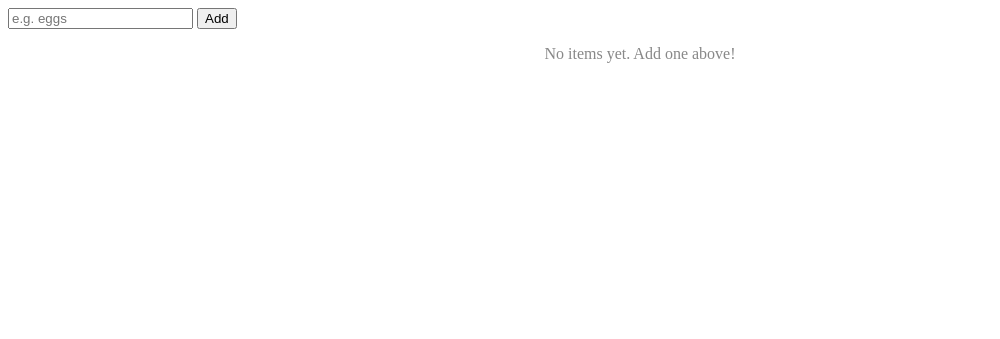
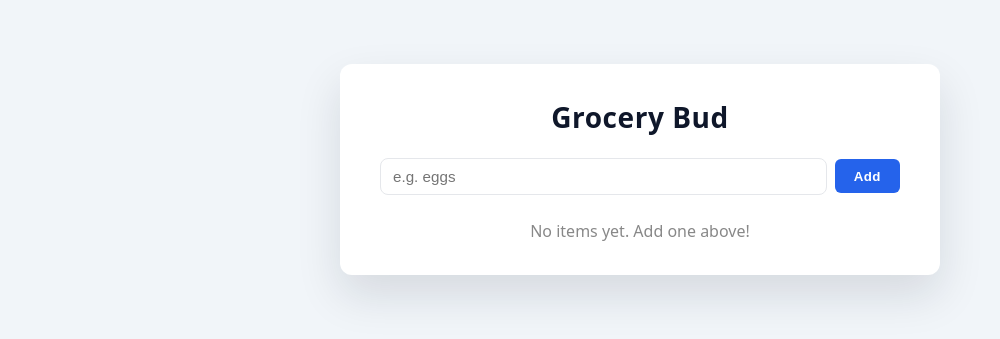
Before and after one commit to Sakshyam-RT14/crud-django, a Django app: page / in a window 1280 px wide. Shown: the top 339 px of the page, without its empty margins (0-1000 px from the left). Run offline with Django 5.2, Linux system fonts and the light colour scheme; data that the repository does not hold is empty.

Commit message:
changes in html

```diff
--- a/djangocrud/settings.py
+++ b/djangocrud/settings.py
@@ -115,4 +115,7 @@ USE_TZ = True
 # Static files (CSS, JavaScript, Images)
 # https://docs.djangoproject.com/en/6.0/howto/static-files/
 
-STATIC_URL = 'static/'
+STATIC_URL = "/static/"
+
+# For production (optional). In dev, runserver serves files from app `static/`.
+STATIC_ROOT = BASE_DIR / "staticfiles"
--- /dev/null
+++ b/grocery/static/grocery/css/form.css
@@ -0,0 +1,22 @@
+/* Form styling */
+.item-form {
+  display: flex;
+  gap: 0.5rem;
+  align-items: center;
+  margin-bottom: 1.25rem;
+}
+
+.item-form input[type="text"] {
+  flex: 1;
+  padding: 0.55rem 0.75rem;
+  border-radius: 0.5rem;
+  border: 1px solid #e5e7eb;
+  font-size: 0.95rem;
+  outline: none;
+  transition: border-color 0.15s ease, box-shadow 0.15s ease;
+}
+
+.item-form input[type="text"]:focus {
+  border-color: #2563eb;
+  box-shadow: 0 0 0 1px rgba(37, 99, 235, 0.4);
+}
--- a/grocery/static/grocery/css/global.css
+++ b/grocery/static/grocery/css/global.css
@@ -0,0 +1,79 @@
+/* Global layout and typography */
+*,
+*::before,
+*::after {
+  box-sizing: border-box;
+  margin: 0;
+  padding: 0;
+}
+
+body {
+  font-family: system-ui, -apple-system, BlinkMacSystemFont, "Segoe UI", sans-serif;
+  background: #f1f5f9;
+  color: #0f172a;
+  line-height: 1.5;
+}
+
+.section-center {
+  width: min(600px, 90vw);
+  margin: 4rem auto;
+  background: #ffffff;
+  border-radius: 0.75rem;
+  padding: 2rem 2.5rem;
+  box-shadow: 0 20px 45px rgba(15, 23, 42, 0.12);
+}
+
+.btn {
+  border: none;
+  cursor: pointer;
+  border-radius: 0.375rem;
+  transition: all 0.2s ease;
+}
+
+.submit-btn {
+  background: #2563eb;
+  color: #ffffff;
+  padding: 0.6rem 1.2rem;
+  font-weight: 600;
+  letter-spacing: 0.03em;
+}
+
+.submit-btn:hover {
+  background: #1d4ed8;
+  box-shadow: 0 10px 25px rgba(37, 99, 235, 0.35);
+}
+
+.icon-btn {
+  background: transparent;
+  color: #64748b;
+  padding: 0.35rem 0.45rem;
+}
+
+.icon-btn:hover {
+  color: #0f172a;
+  background: #e5e7eb;
+}
+
+.messages {
+  list-style: none;
+  margin-bottom: 1rem;
+}
+
+.message {
+  padding: 0.55rem 0.75rem;
+  border-radius: 0.5rem;
+  font-size: 0.9rem;
+  margin-bottom: 0.4rem;
+}
+
+.message.success {
+  background: #ecfdf3;
+  color: #15803d;
+  border: 1px solid #22c55e;
+}
+
+.message.error {
+  background: #fef2f2;
+  color: #b91c1c;
+  border: 1px solid #f97373;
+}
--- a/grocery/static/grocery/css/items.css
+++ b/grocery/static/grocery/css/items.css
@@ -0,0 +1,26 @@
+.items {
+  margin-top: 1.5rem;
+}
+
+.single-item {
+  display: flex;
+  align-items: center;
+  gap: 0.75rem;
+  padding: 0.6rem 0.4rem;
+  border-bottom: 1px solid #e5e7eb;
+}
+
+.single-item:last-child {
+  border-bottom: none;
+}
+
+.single-item p {
+  flex: 1;
+  font-size: 0.98rem;
+}
+
+.single-item input[type="checkbox"] {
+  width: 1.1rem;
+  height: 1.1rem;
+  cursor: pointer;
+}
--- a/grocery/static/grocery/css/single-item.css
+++ b/grocery/static/grocery/css/single-item.css
@@ -0,0 +1,15 @@
+.single-item .edit-btn {
+  color: #0ea5e9;
+}
+
+.single-item .edit-btn:hover {
+  background: #e0f2fe;
+}
+
+.single-item .remove-btn {
+  color: #f97373;
+}
+
+.single-item .remove-btn:hover {
+  background: #fee2e2;
+}
--- a/grocery/templates/grocery/index.html
+++ b/grocery/templates/grocery/index.html
@@ -13,9 +13,165 @@
     <link rel="stylesheet" href="{% static 'grocery/css/form.css' %}" />
     <link rel="stylesheet" href="{% static 'grocery/css/single-item.css' %}" />
     <link rel="stylesheet" href="{% static 'grocery/css/items.css' %}" />
+    <style>
+      /* Inline fallback styles so the page is never unstyled */
+      *,
+      *::before,
+      *::after {
+        box-sizing: border-box;
+        margin: 0;
+        padding: 0;
+      }
+
+      body {
+        font-family: system-ui, -apple-system, BlinkMacSystemFont, "Segoe UI",
+          sans-serif;
+        background: #f1f5f9;
+        color: #0f172a;
+        line-height: 1.5;
+      }
+
+      .section-center {
+        width: min(600px, 90vw);
+        margin: 4rem auto;
+        background: #ffffff;
+        border-radius: 0.75rem;
+        padding: 2rem 2.5rem;
+        box-shadow: 0 20px 45px rgba(15, 23, 42, 0.12);
+      }
+
+      .btn {
+        border: none;
+        cursor: pointer;
+        border-radius: 0.375rem;
+        transition: all 0.2s ease;
+      }
+
+      .submit-btn {
+        background: #2563eb;
+        color: #ffffff;
+        padding: 0.6rem 1.2rem;
+        font-weight: 600;
+        letter-spacing: 0.03em;
+      }
+
+      .submit-btn:hover {
+        background: #1d4ed8;
+        box-shadow: 0 10px 25px rgba(37, 99, 235, 0.35);
+      }
+
+      .icon-btn {
+        background: transparent;
+        color: #64748b;
+        padding: 0.35rem 0.45rem;
+      }
+
+      .icon-btn:hover {
+        color: #0f172a;
+        background: #e5e7eb;
+      }
+
+      .item-form {
+        display: flex;
+        gap: 0.5rem;
+        align-items: center;
+        margin-bottom: 1.25rem;
+      }
+
+      .item-form input[type="text"] {
+        flex: 1;
+        padding: 0.55rem 0.75rem;
+        border-radius: 0.5rem;
+        border: 1px solid #e5e7eb;
+        font-size: 0.95rem;
+        outline: none;
+        transition: border-color 0.15s ease, box-shadow 0.15s ease;
+      }
+
+      .item-form input[type="text"]:focus {
+        border-color: #2563eb;
+        box-shadow: 0 0 0 1px rgba(37, 99, 235, 0.4);
+      }
+
+      .items {
+        margin-top: 1.5rem;
+      }
+
+      .single-item {
+        display: flex;
+        align-items: center;
+        gap: 0.75rem;
+        padding: 0.6rem 0.4rem;
+        border-bottom: 1px solid #e5e7eb;
+      }
+
+      .single-item:last-child {
+        border-bottom: none;
+      }
+
+      .single-item p {
+        flex: 1;
+        font-size: 0.98rem;
+      }
+
+      .single-item input[type="checkbox"] {
+        width: 1.1rem;
+        height: 1.1rem;
+        cursor: pointer;
+      }
+
+      .single-item .edit-btn {
+        color: #0ea5e9;
+      }
+
+      .single-item .edit-btn:hover {
+        background: #e0f2fe;
+      }
+
+      .single-item .remove-btn {
+        color: #f97373;
+      }
+
+      .single-item .remove-btn:hover {
+        background: #fee2e2;
+      }
+
+      .messages {
+        list-style: none;
+        margin-bottom: 1rem;
+      }
+
+      .message {
+        padding: 0.55rem 0.75rem;
+        border-radius: 0.5rem;
+        font-size: 0.9rem;
+        margin-bottom: 0.4rem;
+      }
+
+      .message.success {
+        background: #ecfdf3;
+        color: #15803d;
+        border: 1px solid #22c55e;
+      }
+
+      .message.error {
+        background: #fef2f2;
+        color: #b91c1c;
+        border: 1px solid #f97373;
+      }
+
+      .title {
+        text-align: center;
+        font-size: 1.75rem;
+        font-weight: 750;
+        letter-spacing: 0.02em;
+        margin-bottom: 1.25rem;
+      }
+    </style>
   </head>
   <body>
     <section class="section-center">
+      <h1 class="title">Grocery Bud</h1>
       <!-- Messages -->
       {% if messages %}
       <ul class="messages">
```
Also changed, not shown: db.sqlite3.
